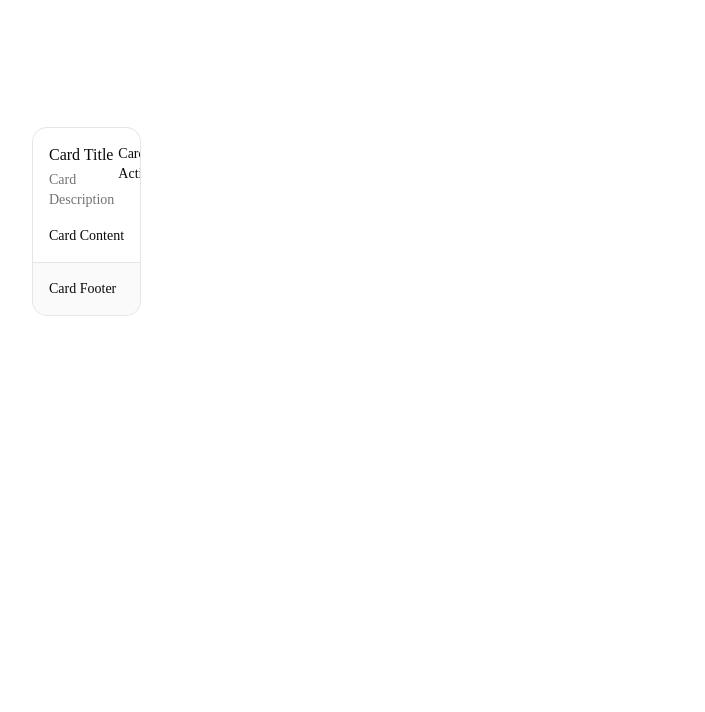
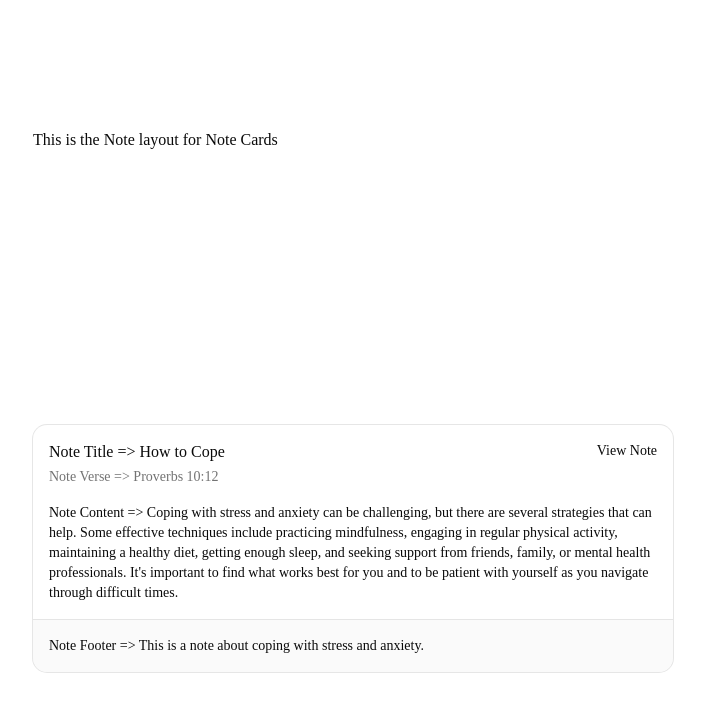
Before and after one commit to torywash/bible-notes, a Next.js app in the folder app/: page / in a window 1280 px wide. Shown: the top 712 px of the page, without its empty margins (287-992 px from the left). Built offline with nearby package versions, Linux system fonts and the light colour scheme.

Commit message:
update page.tsx
customized the template card

```diff
--- a/app/app/page.tsx
+++ b/app/app/page.tsx
@@ -7,23 +7,32 @@ import {
   CardFooter,
   CardHeader,
   CardTitle,
-} from "@/components/ui/card"
+} from "@/components/ui/card";
 
 export default function Home() {
+  const noteTitle = "Note Title => How to Cope";
+  const noteVerse = "Note Verse => Proverbs 10:12";
+  const noteAction = "View Note";
+  const noteContent =
+    "Note Content => Coping with stress and anxiety can be challenging, but there are several strategies that can help. Some effective techniques include practicing mindfulness, engaging in regular physical activity, maintaining a healthy diet, getting enough sleep, and seeking support from friends, family, or mental health professionals. It's important to find what works best for you and to be patient with yourself as you navigate through difficult times.";
+  const noteFooter =
+    "Note Footer => This is a note about coping with stress and anxiety.";
+
   return (
     <div className="flex flex-col flex-1 items-center justify-center bg-zinc-50 font-sans dark:bg-black">
       <main className="flex flex-1 w-full max-w-3xl flex-col items-center justify-between py-32 px-16 bg-white dark:bg-black sm:items-start">
-        <Card>
+        <h1>This is the Note layout for Note Cards</h1>
+        <Card size="lg" className="w-full">
           <CardHeader>
-            <CardTitle>Card Title</CardTitle>
-            <CardDescription>Card Description</CardDescription>
-            <CardAction>Card Action</CardAction>
+            <CardTitle>{noteTitle}</CardTitle>
+            <CardDescription>{noteVerse}</CardDescription>
+            <CardAction>{noteAction}</CardAction>
           </CardHeader>
           <CardContent>
-            <p>Card Content</p>
+            <p>{noteContent}</p>
           </CardContent>
           <CardFooter>
-            <p>Card Footer</p>
+            <p>{noteFooter}</p>
           </CardFooter>
         </Card>
       </main>
```
